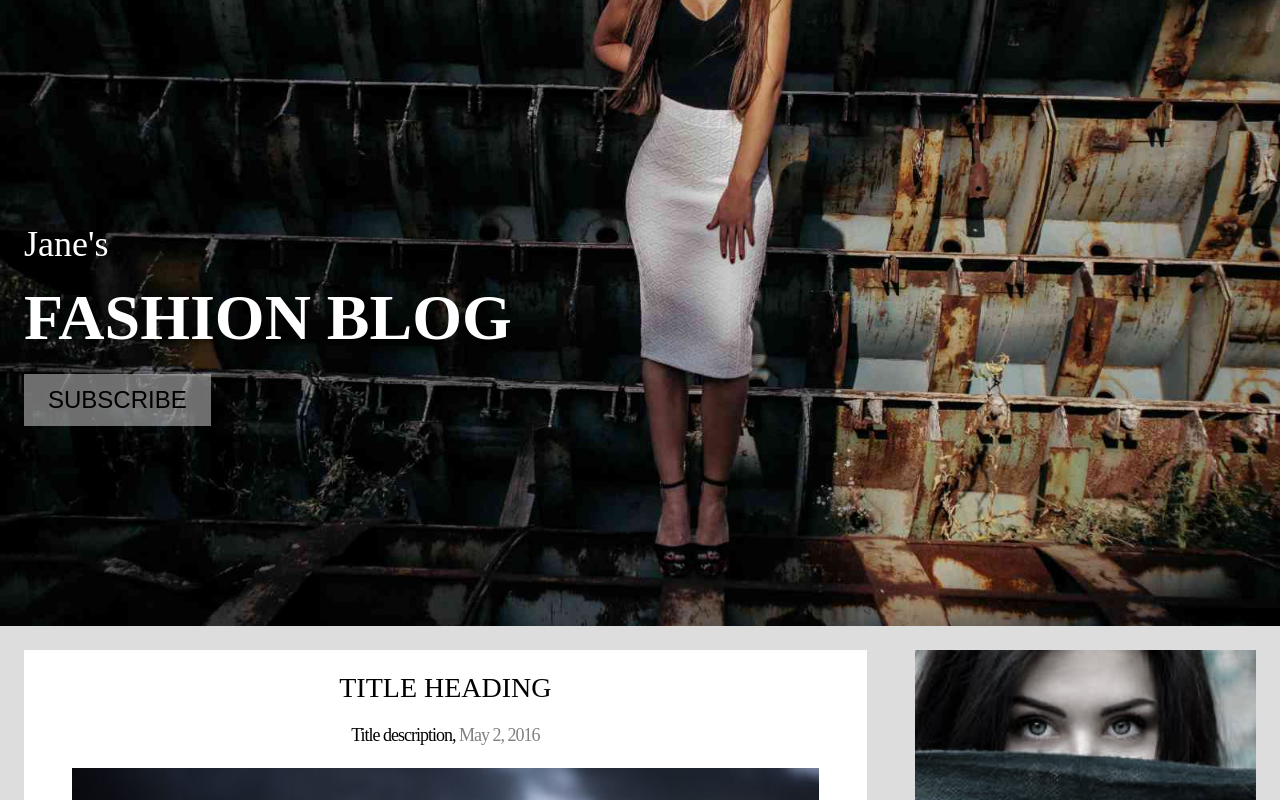
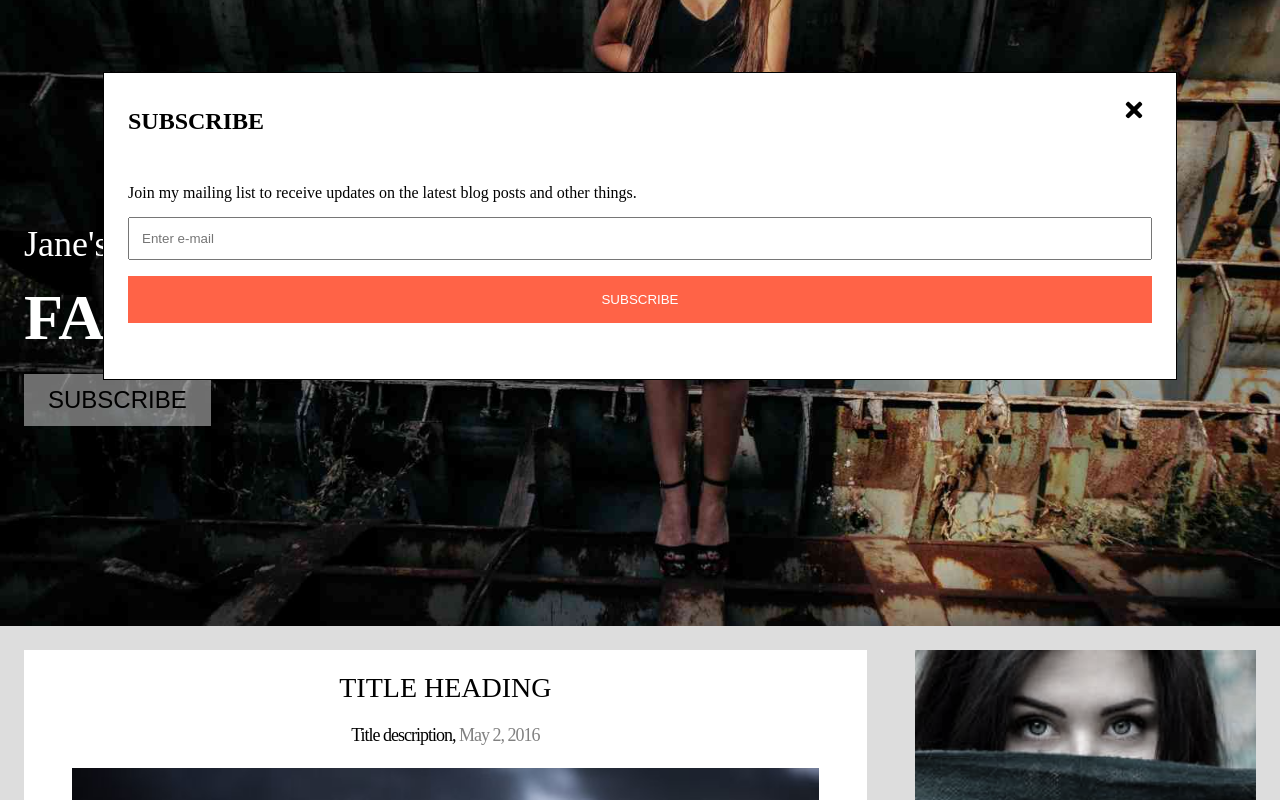
Before and after one commit to mediumryan/w3c_fashion, a React (Create React App) app: page / in a window 1280 px wide. Both pictures are taken after a click on the button "SUBSCRIBE". Shown: the part 438-1238 px from the top of the page. Built offline with nearby package versions, Linux system fonts and the light colour scheme.

Commit message:
[Update] Resizing Modal Component

```diff
--- a/src/App.js
+++ b/src/App.js
@@ -4,14 +4,19 @@ import Greeting from "./components/Greeting";
 import "./css/index.css";
 import Post from "./components/Post";
 import Footer from "./components/Footer";
+import Modal from "./components/Modal";
+import { useState } from "react";
 
 function App() {
+  const [modalShow, setModalShow] = useState(false);
+
   return (
     <div className="App">
       <Header />
+      <Modal modalShow={modalShow} setModalShow={setModalShow} />
       <HeaderTitle />
-      <Greeting />
-      <Post />
+      <Greeting modalShow={modalShow} setModalShow={setModalShow} />
+      <Post modalShow={modalShow} setModalShow={setModalShow} />
       <Footer />
     </div>
   );
--- a/src/components/Greeting.js
+++ b/src/components/Greeting.js
@@ -40,13 +40,22 @@ const GreetingContents = styled.div`
   }
 `;
 
-export default function Greeting() {
+export default function Greeting({ modalShow, setModalShow }) {
+  const handleModal = () => {
+    setModalShow(!modalShow);
+  };
   return (
     <GreetingContainer bg={BG}>
       <GreetingContents>
         <h4>Jane's</h4>
         <h2>FASHION BLOG</h2>
-        <button>subscribe</button>
+        <button
+          onClick={() => {
+            handleModal();
+          }}
+        >
+          subscribe
+        </button>
       </GreetingContents>
     </GreetingContainer>
   );
--- /dev/null
+++ b/src/components/Modal.js
@@ -0,0 +1,85 @@
+import React from "react";
+import styled from "styled-components";
+import { FaTimes } from "react-icons/fa";
+
+const ModalContainer = styled.div`
+  position: fixed;
+  top: 72px;
+  left: 50%;
+  transform: translateX(-50%);
+  padding: 24px;
+  width: 80%;
+  display: ${(props) => (props.show ? "flex" : "none")};
+  flex-direction: column;
+  background-color: white;
+  color: black;
+  border: 1px solid black;
+  z-index: 999;
+  * {
+    margin-bottom: 16px;
+  }
+`;
+
+const ModalTitle = styled.div`
+  display: flex;
+  justify-content: space-between;
+  align-items: center;
+  margin-bottom: 24px;
+  * {
+    font-weight: 700;
+    font-size: 24px;
+  }
+`;
+
+const ModalForm = styled.form`
+  display: flex;
+  flex-direction: column;
+  input {
+    padding: 12px;
+  }
+  button {
+    background-color: tomato;
+    color: white;
+    padding: 16px 0;
+    &:hover {
+      background-color: #ddd;
+      color: black;
+    }
+  }
+`;
+
+export default function Modal({ modalShow, setModalShow }) {
+  const handleModal = () => {
+    setModalShow(!modalShow);
+  };
+
+  return (
+    <ModalContainer show={modalShow}>
+      <ModalTitle>
+        <h3>SUBSCRIBE</h3>
+        <button>
+          <FaTimes
+            onClick={() => {
+              handleModal();
+            }}
+          />
+        </button>
+      </ModalTitle>
+      <div>
+        Join my mailing list to receive updates on the latest blog posts and
+        other things.
+      </div>
+      <ModalForm>
+        <input placeholder="Enter e-mail" />
+        <button
+          onClick={(e) => {
+            e.preventDefault();
+            handleModal();
+          }}
+        >
+          SUBSCRIBE
+        </button>
+      </ModalForm>
+    </ModalContainer>
+  );
+}
--- a/src/components/Post.js
+++ b/src/components/Post.js
@@ -156,7 +156,7 @@ const SideSubscribe = styled.div`
   }
 `;
 
-export default function Post() {
+export default function Post({ modalShow, setModalShow }) {
   const [data] = useState(post_data);
   const [popularData] = useState(popular_data);
   const tags = [
@@ -176,6 +176,10 @@ export default function Post() {
     "Trends",
   ];
   const [inspirationData] = useState(inspiration_data);
+
+  const handleModal = () => {
+    setModalShow(!modalShow);
+  };
 
   return (
     <PostContainer>
@@ -235,7 +239,13 @@ export default function Post() {
             Enter your e-mail below and get notified on the latest blog posts.
           </p>
           <input placeholder="Enter e-mail" />
-          <button>Subscribe</button>
+          <button
+            onClick={() => {
+              handleModal();
+            }}
+          >
+            Subscribe
+          </button>
         </SideSubscribe>
       </SideContent>
     </PostContainer>
```
